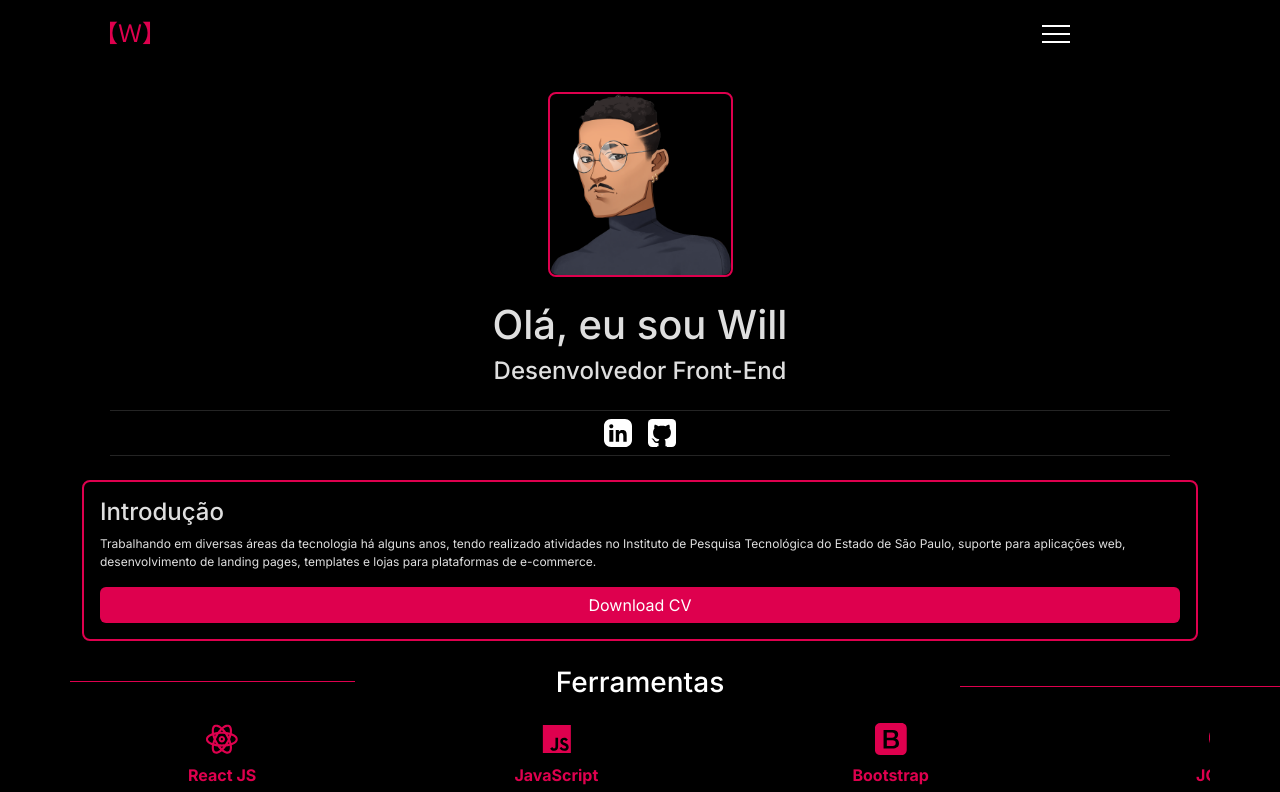
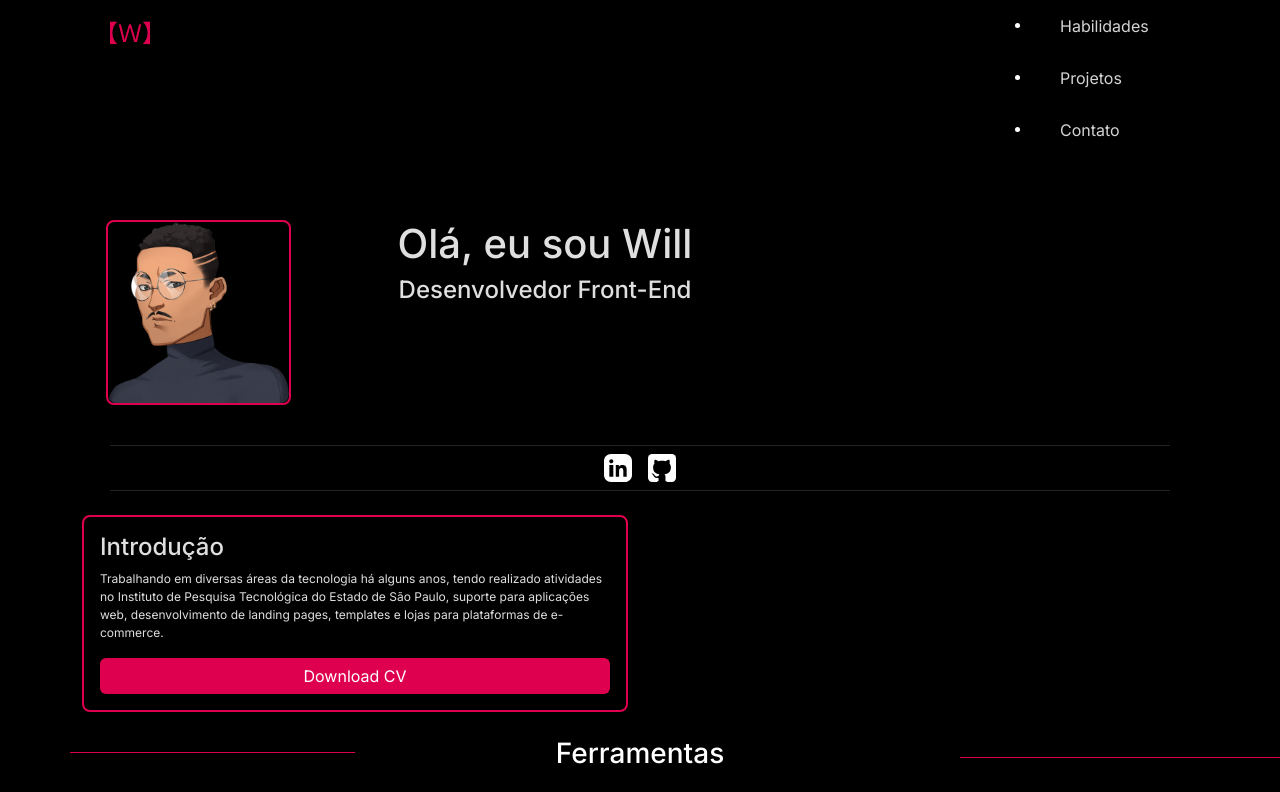
Before and after one commit to WillDFz/react-portfolio, a Next.js app: page / in a window 1280 px wide. Shown: the top 792 px of the page. Built offline with nearby package versions, Linux system fonts and the light colour scheme.

Commit message:
Src json

```diff
--- a/src/components/Sections/Introduction/index.jsx
+++ b/src/components/Sections/Introduction/index.jsx
@@ -16,10 +16,10 @@ const Introduction = () => {
         >
             <Container>
                 <Row>
-                    <Col xs={12}>
+                    <Col xs={12} lg={3}>
                         <Avatar />
                     </Col>
-                    <Col xs={12} className="text-center mt-4">
+                    <Col xs={12} lg={4} className="text-center mt-4">
                         <div className={`${styles.titleContainer}`}>
                             <h1>Olá, eu sou Will</h1>
                             <h4>Desenvolvedor Front-End</h4>
@@ -28,7 +28,7 @@ const Introduction = () => {
                     <Col xs={12} className="mb-4">
                         <SocialLinks />
                     </Col>
-                    <Col xs={12}>
+                    <Col xs={12} lg={6}>
                         <div className={`${styles.introductionWrapper}`}>
                             <div className={`${styles.textContainer}`}>
                                 <h4>Introdução</h4>
--- a/src/components/Sections/Projects/Stores/index.jsx
+++ b/src/components/Sections/Projects/Stores/index.jsx
@@ -11,7 +11,7 @@ import { Autoplay } from "swiper";
 import "swiper/css";
 
 // Import JSON
-import stores from "../../../../../json/stores.json";
+import stores from "../../../../json/stores.json";
 
 const Stores = () => {
     return (
@@ -30,6 +30,12 @@ const Stores = () => {
                             }}
                             loop={true}
                             modules={[Autoplay]}
+                            breakpoints={{
+                                1024: {
+                                    slidesPerView: 4,
+                                },
+                            }}
+                            observer={true}
                         >
                             {stores.map((store) => (
                                 <SwiperSlide key={store.id} className="">
--- a/src/components/Sections/Skills/index.jsx
+++ b/src/components/Sections/Skills/index.jsx
@@ -21,8 +21,12 @@ const Skills = () => {
                             className={`${styles.skillsSwiper}`}
                             spaceBetween={30}
                             slidesPerView={3.5}
-
                             loop={true}
+                            breakpoints={{
+                                1024: {
+                                    slidesPerView: 4.5,
+                                },
+                            }}
                         >
                             <SwiperSlide className="text-center">
                                 <img
--- a/src/components/UI/Avatar/index.jsx
+++ b/src/components/UI/Avatar/index.jsx
@@ -4,10 +4,9 @@ import React from 'react'
 import styles from "./styles.module.scss";
 
 
-const Avatar = (props) => {
-  console.log(props);
+const Avatar = () => {
   return (
-    <div className={`${styles.avatarFrame} ${props} m-auto`}>
+    <div className={`${styles.avatarFrame} m-auto m-lg-4`}>
       <img src="/images/avatar.png" alt="" />
     </div>
   )
--- a/src/components/UI/Header/index.jsx
+++ b/src/components/UI/Header/index.jsx
@@ -1,9 +1,10 @@
 // components
-import { Col, Container, Row } from "react-bootstrap";
+import { Col, Container, Navbar, Row } from "react-bootstrap";
 import SideBar from "./SideBar";
 
 // styles
 import styles from "./styles.module.scss";
+import NavigationBar from "./../NavBar/NavigationBar";
 
 const Header = () => {
     return (
@@ -13,8 +14,11 @@ const Header = () => {
                     <Col xs={10} className={`${styles.logo} d-flex ps-4`}>
                         <div className="my-3">【Ｗ】</div>
                     </Col>
-                    <Col xs={2} className="d-flex align-items-center">
+                    <Col xs={2} className="d-lg-none align-items-center">
                         <SideBar />
+                    </Col>
+                    <Col className="d-none d-lg-block">
+                        <NavigationBar />
                     </Col>
                     {/* <Col className="d-flex justify-content-evenly mb-2">
                         <a href="#" className="btn">
--- /dev/null
+++ b/src/components/UI/NavBar/NavigationBar.jsx
@@ -0,0 +1,25 @@
+import React from "react";
+
+const NavigationBar = () => {
+    return (
+        <div>
+            <ul className="ps-0">
+                <li className="ps-3 py-2">
+                    <a href="#Skills" className="btn">
+                        Habilidades
+                    </a>
+                </li>
+                <li className="ps-3 py-2">
+                    <a href="#Projects" className="btn">
+                        Projetos
+                    </a>
+                </li>
+                <li className="ps-3 py-2">
+                    <a className="btn">Contato</a>
+                </li>
+            </ul>
+        </div>
+    );
+};
+
+export default NavigationBar;
```
Also changed, not shown: src/components/Sections/Contact/index.jsx (added, +11 -0 lines), src/components/Sections/Contact/styles.module.scss (added), src/components/UI/NavBar/styles.module.scss (added), src/json/stores.json (renamed from json/stores.json).
